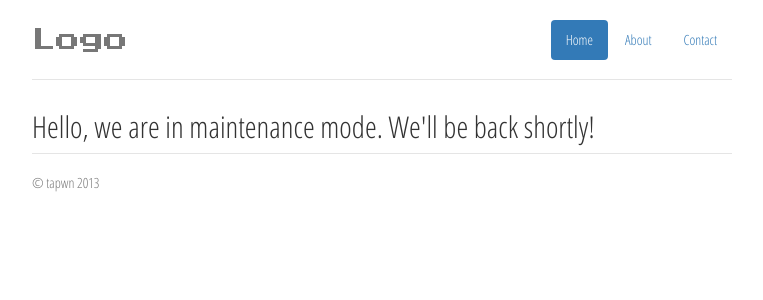
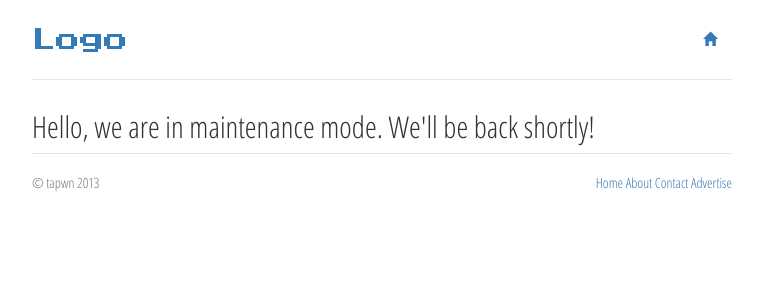
Before and after one commit to hcmn/tapwn, a Django app: template templates/maintenance.html in a window 1280 px wide. Shown: the top 300 px of the page, without its empty margins (258-1021 px from the left). Run offline with Django 3.2, Linux system fonts and the light colour scheme; the template is opened without the code that fills it, so the values that code supplies are empty; parts of the project's set-up code (start-up, migrations or seed data) failed here and were passed over; some libraries are stand-ins or nearby versions.

Commit message:
modify header, footer in base template

```diff
--- a/templates/base.html
+++ b/templates/base.html
@@ -16,18 +16,23 @@
 <body>
     <div class="container">
         <div class="header">
-            <ul class="nav nav-pills pull-right">
-                <li class="active"><a href="{% url home %}">Home</a></li>
-                <li><a href="{% url about %}">About</a></li>
-                <li><a href="mailto:somebody@somewhere.com?Subject=Hi%20There" target="_top">Contact</a></li>
+            <ul class="nav pull-right">
+                <li class="active"><a href="{% url home %}"><span class="glyphicon glyphicon-home"></span></a></li>
             </ul>
-            <h3 class="text-muted" id="logo">Logo</h3>
+            <h3 class="text-muted" id="logo"><a href="{% url home %}">Logo</a></h3>
         </div>
     	<div id="content">
     		{% block content %}{% endblock %}
     	</div>
         <div class="footer">
-            <p>&copy; tapwn 2013</p>
+            <p>&copy; tapwn 2013
+            <span class="pull-right">
+                <a href="{% url home %}">Home </a>
+                <a href="{% url about %}">About </a>
+                <a href="mailto:somebody@somewhere.com?Subject=Hi%20There" target="_top">Contact</a>
+                <a href="mailto:somebody@somewhere.com?Subject=Want%20To%20Advertise" target="_top">Advertise</a>
+            </span>
+            </p>
         </div>
     </div>
     <!-- Latest compiled and minified JavaScript -->
```
